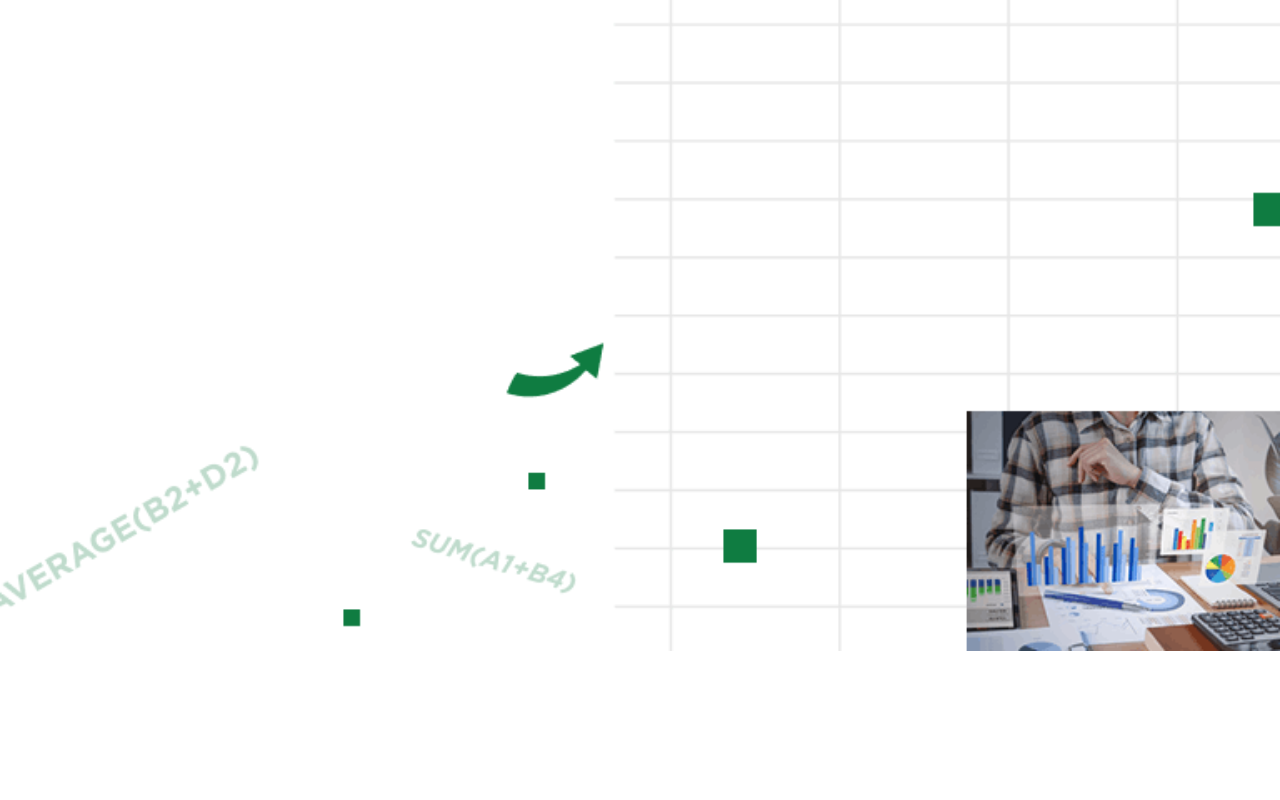
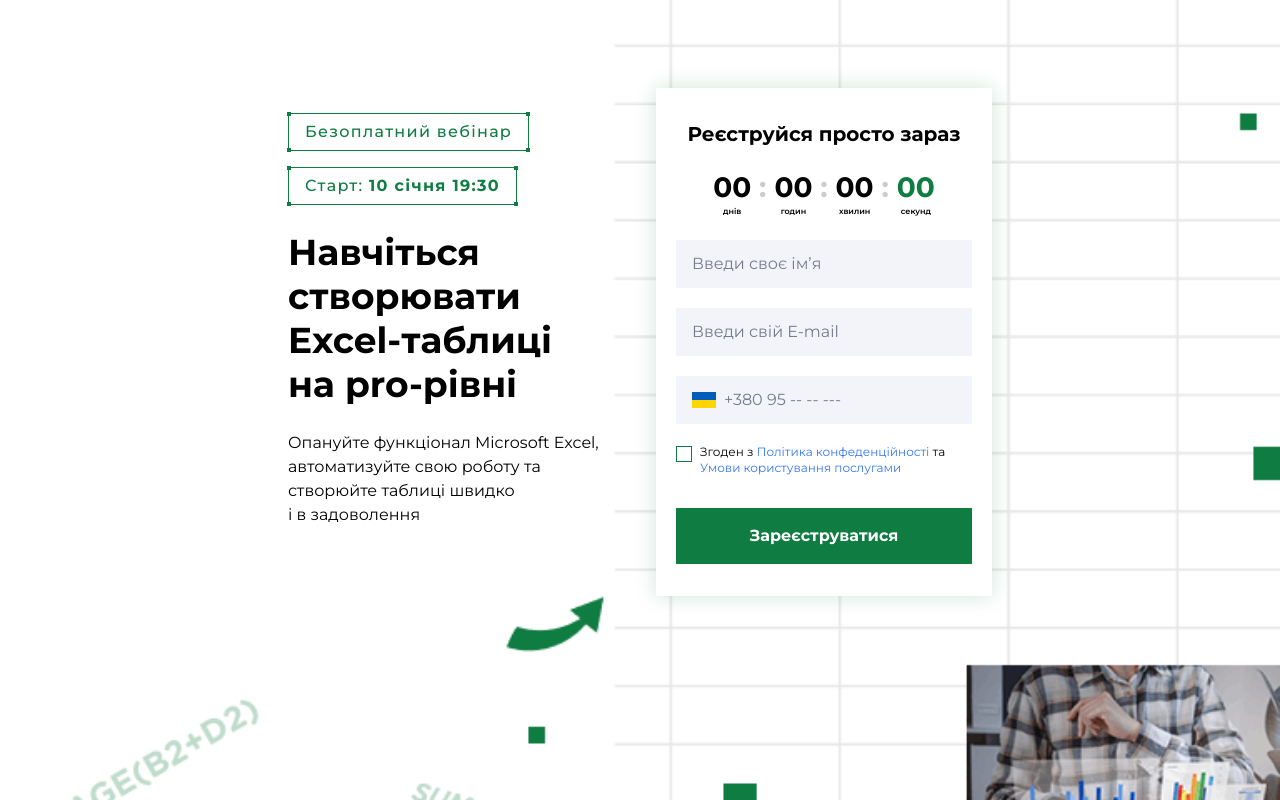
Before and after one commit to Mykhailenko-Oleksandr/test-goit, a website built with Vite: page src/index.html in a window 1280 px wide. Built offline with nearby package versions, Linux system fonts and the light colour scheme.

Commit message:
add html main page  + styles

```diff
--- a/src/css/container.css
+++ b/src/css/container.css
@@ -1,18 +1,21 @@
 /* Класи для контейнерів сторінок */
 
 .container {
+  max-width: 360px;
   margin: 0 auto;
   padding: 0 20px;
 }
 
 @media only screen and (min-width: 768px) {
   .container {
+    max-width: 768px;
     padding: 0 32px;
   }
 }
 
 @media only screen and (min-width: 1440px) {
   .container {
+    max-width: 1440px;
     padding: 0 112px;
   }
 }
--- a/src/css/hero.css
+++ /dev/null
@@ -1 +0,0 @@
-/* Класи для секції hero */
--- /dev/null
+++ b/src/css/join.css
@@ -0,0 +1,375 @@
+/* Класи для секції join */
+
+.loin-info-box {
+  margin: 0 auto;
+}
+
+.join-top-list {
+  display: flex;
+  flex-direction: column;
+  align-items: start;
+  gap: 10px;
+
+  margin-bottom: 17px;
+}
+
+.join-top-item {
+  position: relative;
+  border: 0.4px solid #0f7c41;
+  padding: 4px 8px;
+
+  font-weight: 500;
+  font-size: 14px;
+  line-height: 143%;
+  letter-spacing: 0.08em;
+  color: #0f7c41;
+
+  & .strong-text {
+    font-weight: 700;
+  }
+}
+
+.corner {
+  position: absolute;
+  width: 2px;
+  height: 2px;
+  background: #0f7c41;
+}
+
+.top-left {
+  top: -1px;
+  left: -1px;
+}
+
+.top-right {
+  top: -1px;
+  right: -1px;
+}
+
+.bottom-left {
+  bottom: -1px;
+  left: -1px;
+}
+
+.bottom-right {
+  bottom: -1px;
+  right: -1px;
+}
+
+.join-title {
+  max-width: 280px;
+  font-weight: 700;
+  font-size: 32px;
+  line-height: 125%;
+  margin-bottom: 16px;
+}
+
+.join-description {
+  margin-bottom: 24px;
+}
+
+.join-register-box {
+  box-shadow: 0 0 20px 0 rgba(15, 124, 65, 0.2);
+  background: #fff;
+  width: 100%;
+  padding: 32px 20px;
+
+  &.tablet {
+    display: none;
+  }
+}
+
+.join-subtitle {
+  font-weight: 700;
+  font-size: 20px;
+  line-height: 140%;
+  text-align: center;
+
+  margin-bottom: 24px;
+}
+
+.join-timer-field {
+  display: flex;
+  flex-direction: column;
+  align-items: center;
+  gap: 2px;
+}
+
+.join-timer-box {
+  display: flex;
+  justify-content: center;
+
+  font-weight: 700;
+  font-size: 28px;
+  line-height: 114%;
+
+  margin-bottom: 24px;
+
+  & .join-timer-separator {
+    color: rgba(1, 1, 1, 0.2);
+  }
+
+  & .join-timer-field:last-child .join-timer-value {
+    color: #0f7c41;
+  }
+}
+
+.join-timer-label {
+  font-weight: 600;
+  font-size: 8px;
+  line-height: normal;
+}
+
+.join-register-btn {
+  font-weight: 700;
+  font-size: 16px;
+  line-height: 150%;
+  text-align: center;
+  color: #fff;
+
+  width: 100%;
+  height: 56px;
+  background-color: #0f7c41;
+  border: none;
+
+  transition: background-color 300ms ease;
+
+  &:hover,
+  &:focus {
+    background-color: #09723a;
+  }
+}
+
+.form-input-list {
+  display: flex;
+  flex-direction: column;
+  gap: 20px;
+  margin-bottom: 20px;
+}
+
+.form-input-box {
+  position: relative;
+}
+
+.input {
+  width: 100%;
+  padding: 12px 16px;
+  background-color: #f2f4fa;
+  border: none;
+  outline: none;
+
+  font-weight: 400;
+  font-size: 16px;
+  line-height: 150%;
+
+  &::placeholder {
+    color: #767b8e;
+  }
+
+  &.is-invalid {
+    border: 1px solid red;
+  }
+}
+
+.input-phone-box {
+  position: relative;
+}
+
+.input-phone {
+  padding-left: 48px;
+}
+
+.ukraine-icon {
+  width: 24px;
+  height: 16px;
+  position: absolute;
+  top: 50%;
+  left: 16px;
+  transform: translateY(-50%);
+
+  & .top-color {
+    height: 50%;
+    background-color: #005bbb;
+  }
+
+  & .bottom-color {
+    height: 50%;
+    background-color: #ffd500;
+  }
+}
+
+.error-massage {
+  padding-left: 5px;
+  color: red;
+  position: absolute;
+  left: 0;
+  display: none;
+}
+
+.input.is-invalid ~ .error-massage {
+  display: block;
+}
+
+.checkbox-political-box {
+  display: flex;
+  align-items: start;
+  gap: 8px;
+  margin-bottom: 32px;
+}
+
+.text-political {
+  font-size: 12px;
+  line-height: 133%;
+  color: #010101;
+
+  & .link-political {
+    color: #3577f7;
+    transition: color 300ms ease;
+
+    &:hover,
+    &:focus {
+      color: #1453d1;
+    }
+  }
+}
+.checkbox-wrap {
+  position: relative;
+}
+
+.checkbox-accept-political {
+  display: none;
+}
+
+.custom-checkbox {
+  position: relative;
+  top: 2px;
+  display: flex;
+  align-items: center;
+  justify-content: center;
+
+  width: 16px;
+  height: 16px;
+  border: 1px solid #0f7c41;
+  cursor: pointer;
+
+  & svg {
+    display: none;
+  }
+}
+
+.checkbox-accept-political:checked + .custom-checkbox svg {
+  display: block;
+}
+
+@media only screen and (min-width: 768px) {
+  .join-container {
+    display: flex;
+    gap: 32px;
+  }
+
+  .loin-info-box {
+    padding-top: 25px;
+    margin: unset;
+  }
+
+  .join-top-list {
+    gap: 16px;
+    margin-bottom: 26px;
+  }
+
+  .join-top-item {
+    padding: 6px 16px;
+    font-size: 16px;
+    line-height: 150%;
+  }
+
+  .corner {
+    width: 4px;
+    height: 4px;
+  }
+
+  .top-left {
+    top: -2px;
+    left: -2px;
+  }
+
+  .top-right {
+    top: -2px;
+    right: -2px;
+  }
+
+  .bottom-left {
+    bottom: -2px;
+    left: -2px;
+  }
+
+  .bottom-right {
+    bottom: -2px;
+    right: -2px;
+  }
+
+  .join-title {
+    font-size: 36px;
+    line-height: 122%;
+    margin-bottom: 24px;
+  }
+
+  .join-description {
+    margin-bottom: unset;
+  }
+
+  .join-register-box.mobile {
+    display: none;
+  }
+
+  .join-register-box.tablet {
+    display: block;
+    flex-shrink: 0;
+    width: 336px;
+  }
+}
+
+@media only screen and (min-width: 1440px) {
+  .join-container {
+    gap: 104px;
+  }
+
+  .loin-info-box {
+    padding-top: 50px;
+  }
+
+  .join-top-list {
+    flex-direction: row;
+    align-items: center;
+    gap: 32px;
+    margin-bottom: 42px;
+  }
+
+  .join-title {
+    max-width: unset;
+    font-size: 56px;
+    line-height: 121%;
+    margin-bottom: 40px;
+  }
+
+  .join-description {
+    font-size: 20px;
+    line-height: 140%;
+    max-width: 554px;
+  }
+
+  .join-register-box.tablet {
+    width: 488px;
+    padding: 52px;
+  }
+
+  .join-subtitle {
+    font-size: 28px;
+    line-height: 114%;
+  }
+
+  .join-timer-box {
+    font-size: 32px;
+    line-height: 113%;
+  }
+}
--- a/src/css/styles.css
+++ b/src/css/styles.css
@@ -6,7 +6,7 @@
 @import url('./loader.css');
 
 @import url('./header.css');
-@import url('./hero.css');
+@import url('./join.css');
 @import url('./modal-navbar.css');
 
 @import url('./helpers.css');
--- a/src/index.html
+++ b/src/index.html
@@ -11,7 +11,7 @@
     <load src="./partials/header.html" />
 
     <main>
-      <load src="./partials/hero.html" />
+      <load src="./partials/join.html" />
     </main>
 
     <load src="./partials/modal.html" />
--- a/src/partials/hero.html
+++ /dev/null
@@ -1,3 +0,0 @@
-<section class="hero">
-  <div class="container"></div>
-</section>
--- /dev/null
+++ b/src/partials/join.html
@@ -0,0 +1,158 @@
+<section class="join">
+  <div class="container join-container">
+    <div class="loin-info-box">
+      <ul class="join-top-list">
+        <li class="join-top-item">
+          <span class="corner top-left"></span>
+          <span class="corner top-right"></span>
+          <span class="corner bottom-left"></span>
+          <span class="corner bottom-right"></span>Безоплатний вебінар
+        </li>
+        <li class="join-top-item">
+          <span class="corner top-left"></span>
+          <span class="corner top-right"></span>
+          <span class="corner bottom-left"></span>
+          <span class="corner bottom-right"></span>Старт:
+          <span class="strong-text">10 січня 19:30</span>
+        </li>
+      </ul>
+
+      <h1 class="join-title">
+        Навчіться створювати Excel-таблиці на pro-рівні
+      </h1>
+
+      <p class="join-description">
+        Опануйте функціонал Microsoft Excel, автоматизуйте свою роботу та
+        створюйте таблиці швидко <br />і в задоволення
+      </p>
+
+      <div class="join-register-box mobile">
+        <h2 class="join-subtitle">Реєструйся просто зараз</h2>
+        <div class="join-timer-box">
+          <div class="join-timer-field">
+            <span class="join-timer-value" data-days>00</span>
+            <span class="join-timer-label">днів</span>
+          </div>
+          <span class="join-timer-separator">&nbsp;:&nbsp;</span>
+          <div class="join-timer-field">
+            <span class="join-timer-value" data-days>00</span>
+            <span class="join-timer-label">годин</span>
+          </div>
+          <span class="join-timer-separator">&nbsp;:&nbsp;</span>
+          <div class="join-timer-field">
+            <span class="join-timer-value" data-days>00</span>
+            <span class="join-timer-label">хвилин</span>
+          </div>
+          <span class="join-timer-separator">&nbsp;:&nbsp;</span>
+          <div class="join-timer-field">
+            <span class="join-timer-value" data-days>00</span>
+            <span class="join-timer-label">секунд</span>
+          </div>
+        </div>
+
+        <button type="button" class="join-register-btn">Зареєструватися</button>
+      </div>
+    </div>
+
+    <div class="join-register-box tablet">
+      <h2 class="join-subtitle">Реєструйся просто зараз</h2>
+      <div class="join-timer-box">
+        <div class="join-timer-field">
+          <span class="join-timer-value" data-days>00</span>
+          <span class="join-timer-label">днів</span>
+        </div>
+        <span class="join-timer-separator">&nbsp;:&nbsp;</span>
+        <div class="join-timer-field">
+          <span class="join-timer-value" data-days>00</span>
+          <span class="join-timer-label">годин</span>
+        </div>
+        <span class="join-timer-separator">&nbsp;:&nbsp;</span>
+        <div class="join-timer-field">
+          <span class="join-timer-value" data-days>00</span>
+          <span class="join-timer-label">хвилин</span>
+        </div>
+        <span class="join-timer-separator">&nbsp;:&nbsp;</span>
+        <div class="join-timer-field">
+          <span class="join-timer-value" data-days>00</span>
+          <span class="join-timer-label">секунд</span>
+        </div>
+      </div>
+
+      <form action="" class="join-form">
+        <ul class="form-input-list">
+          <li class="form-input-box">
+            <input
+              type="text"
+              name="userName"
+              placeholder="Введи своє ім’я"
+              class="input"
+            />
+
+            <span class="error-massage">Gjvbfgf df</span>
+          </li>
+          <li class="form-input-box">
+            <input
+              type="email"
+              name="userEmail"
+              placeholder="Введи свій E-mail"
+              autocomplete="email"
+              class="input"
+            />
+
+            <span class="error-massage">Gjvbfgf df</span>
+          </li>
+          <li class="form-input-box">
+            <div class="input-phone-box">
+              <input
+                type="tel"
+                name="userPhone"
+                placeholder="+380 95 -- -- ---"
+                class="input input-phone"
+              />
+              <div class="ukraine-icon">
+                <div class="top-color"></div>
+                <div class="bottom-color"></div>
+              </div>
+            </div>
+
+            <span class="error-massage"></span>
+          </li>
+        </ul>
+
+        <div class="checkbox-political-box">
+          <div class="checkbox-wrap">
+            <label>
+              <input
+                type="checkbox"
+                name="accept-political"
+                class="checkbox-accept-political"
+              />
+              <span class="custom-checkbox">
+                <svg
+                  width="10"
+                  height="8"
+                  viewBox="0 0 10 8"
+                  fill="none"
+                  xmlns="http://www.w3.org/2000/svg"
+                >
+                  <path
+                    d="M0.710938 2.96345L3.76583 6.05117L9.26465 0.717834"
+                    stroke="#0F7C41"
+                    stroke-width="2"
+                  />
+                </svg>
+              </span>
+            </label>
+          </div>
+          <p class="text-political">
+            Згоден з
+            <a href="#" class="link-political">Політика конфеденційності</a> та
+            <a href="#" class="link-political">Умови користування послугами</a>
+          </p>
+        </div>
+
+        <button type="submit" class="join-register-btn">Зареєструватися</button>
+      </form>
+    </div>
+  </div>
+</section>
```
